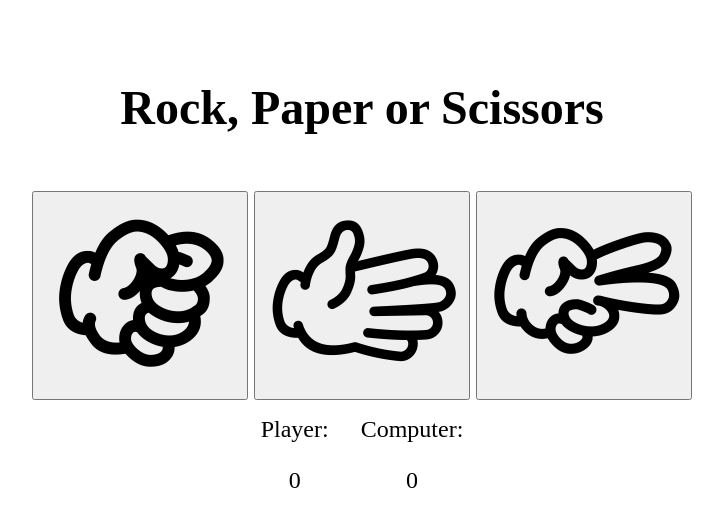
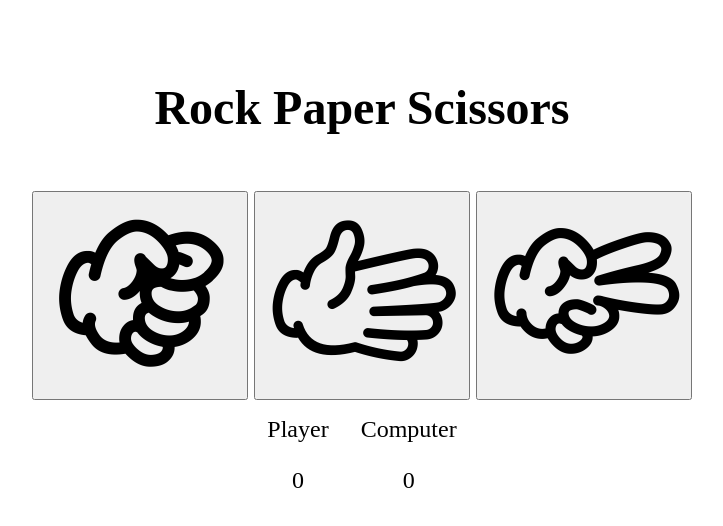
Before and after one commit to glennvrumpt/rock-paper-scissors, a plain HTML site: page index.html in a window 1280 px wide. Shown: the whole page, without its empty margins (278-1001 px from the left). Drawn offline with Linux system fonts and the light colour scheme.

Commit message:
Fix title

```diff
--- a/index.html
+++ b/index.html
@@ -4,11 +4,11 @@
     <meta charset="UTF-8" />
     <meta http-equiv="X-UA-Compatible" content="IE=edge" />
     <meta name="viewport" content="width=device-width, initial-scale=1.0" />
-    <title>Rock, Paper and Scissors</title>
+    <title>Rock Paper Scissors</title>
     <link rel="stylesheet" href="style.css" />
   </head>
   <body>
-    <h1>Rock, Paper or Scissors</h1>
+    <h1>Rock Paper Scissors</h1>
     <div class="selections">
       <div class="player-selection"></div>
       <div class="computer-selection"></div>
@@ -20,11 +20,11 @@
     <button class="button scissors"><img src="images/477919-200.png" /></button>
     <div class="scores">
       <div>
-        Player:
+        Player
         <p class="player">0</p>
       </div>
       <div>
-        Computer:
+        Computer
         <p class="computer">0</p>
       </div>
     </div>
--- a/script.js
+++ b/script.js
@@ -45,7 +45,7 @@ function getComputerChoice() {
 function playRound(playerSelection, computerSelection) {
   let gameState = '';
   if (playerSelection === computerSelection) {
-    gameState = 'Tied!';
+    gameState = 'Tie!';
   } else if (
     (playerSelection == 'Rock' && computerSelection == 'Scissors') ||
     (playerSelection == 'Paper' && computerSelection == 'Rock') ||
```
